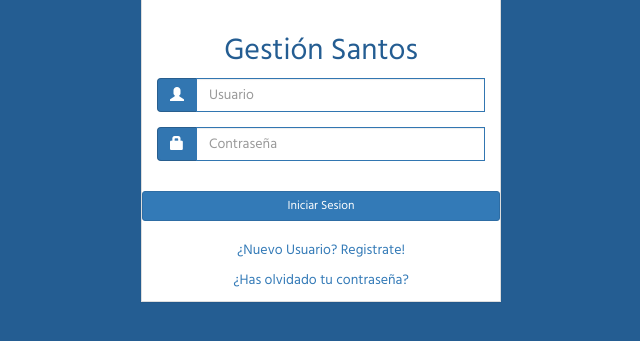
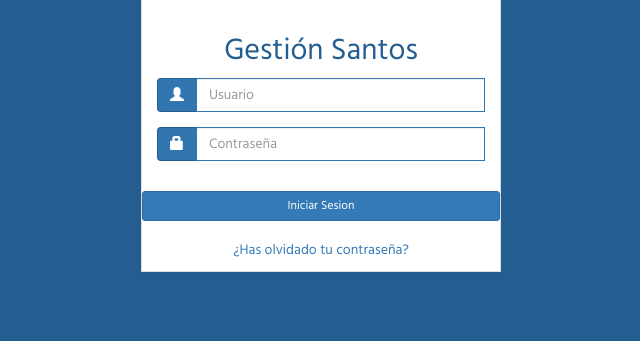
Before and after one commit to ciscochus/floristeriaescobar, a PHP site: page /tcpdf/ in a window 1280 px wide. Shown: the part 201-542 px from the top of the page, without its empty margins (319-959 px from the left). Run offline with PHP 8.4, Linux system fonts and the light colour scheme.

Commit message:
registrar usuario
arreglado el menu desplegable, se ha pasado el enlace de crear un
usuario nuevo al panel de administracion

```diff
--- a/index.php
+++ b/index.php
@@ -78,52 +78,7 @@ h3 {color:#245D92; }
 
                 </form>
                <br>
-               <p style="text-align:center;"><a data-toggle="modal" href="#newUser">¿Nuevo Usuario? Registrate!</a></p>
-                 <div id="newUser" class="modal fade">
-                    <div class="modal-dialog">
-                       <div class="modal-content">
-                          <div class="modal-header">
-                             <button type="button" class="close" data-dismiss="modal" aria-hidden="true">
-                             ×
-                             </button>
-                             <h3>Nuevo Usuario</h3>
-                             <p class="textoModal">Inserte un nuevo usuario.</p>
-                          </div>
-                            <div class="modal-body">
-                                <form id="nuevoUsuario" class="form form-signup" role="form" method="post">
-                                <div class="form-group">
-                                    <div class="input-group">
-                                        <span class="input-group-addon">Nombre usuario:</span>
-                                        <input type="text" class="form-control" name="newNombre" id="newNombre" placeholder="Nombre usuario" required/>
-                                    </div>
-                                </div>
-                                <div class="form-group">
-                                    <div class="input-group">
-                                        <span class="input-group-addon">Usuario:</span>
-                                        <input type="text" class="form-control" name="newUsername" id="newUsername" placeholder="Usuario" required/>
-                                    </div>
-                                </div>
-                                <div class="form-group">
-                                    <div class="input-group">
-                                        <span class="input-group-addon">Contraseña: </span>
-                                        <input type="password" id="newPass" name="newPass" class="form-control" placeholder="Contrase&ntilde;a" required />
-                                    </div>
-                                </div>
-                                <div class="form-group">
-                                    <div class="input-group">
-                                        <span class="input-group-addon">e-Mail: </span>
-                                        <input type="email" id="newEmail" name="newEmail" class="form-control" placeholder="e-Mail" required />
-                                    </div>
-                                </div>
-                            </div>
-                            <div class="modal-footer">
-                               <input id="submitLogin" type="submit" name="submitLogin" value="Guardar usuario"  class="btn btn-success">
-                               <a href="#" data-dismiss="modal" class="btn cerrarModal">Cerrar</a>
-                            </div>
-                        </form>
-                    	</div>
-                    </div>
-                  </div>
+
                <p style="text-align:center;"><a data-toggle="modal" href="#pass">¿Has olvidado tu contraseña?</a></p>
                <div id="pass" class="modal fade">
                   <div class="modal-dialog">
@@ -180,7 +135,6 @@ h3 {color:#245D92; }
     <script src="view/js/bootstrap.min.js"></script>
     <script src="view/js/bootstrap-modal.js"></script>
     <script src="view/js/login.js"></script>
-    <script src="view/js/usuario.js"></script>
 
   </body>
 </html>
--- a/view/js/usuario.js
+++ b/view/js/usuario.js
@@ -7,7 +7,7 @@ $(document).ready(function() {
 
 
 		var request = $.ajax({
-			url: "view/cambiosUser.php",
+			url: "cambiosUser.php",
 			method: "POST",
 			data: { username: usuario, name: nombre, password: pass, mail: email, Submit: "ok"}
 		});
```
Also changed, not shown: view/inicio.php (+56 -6 lines).
